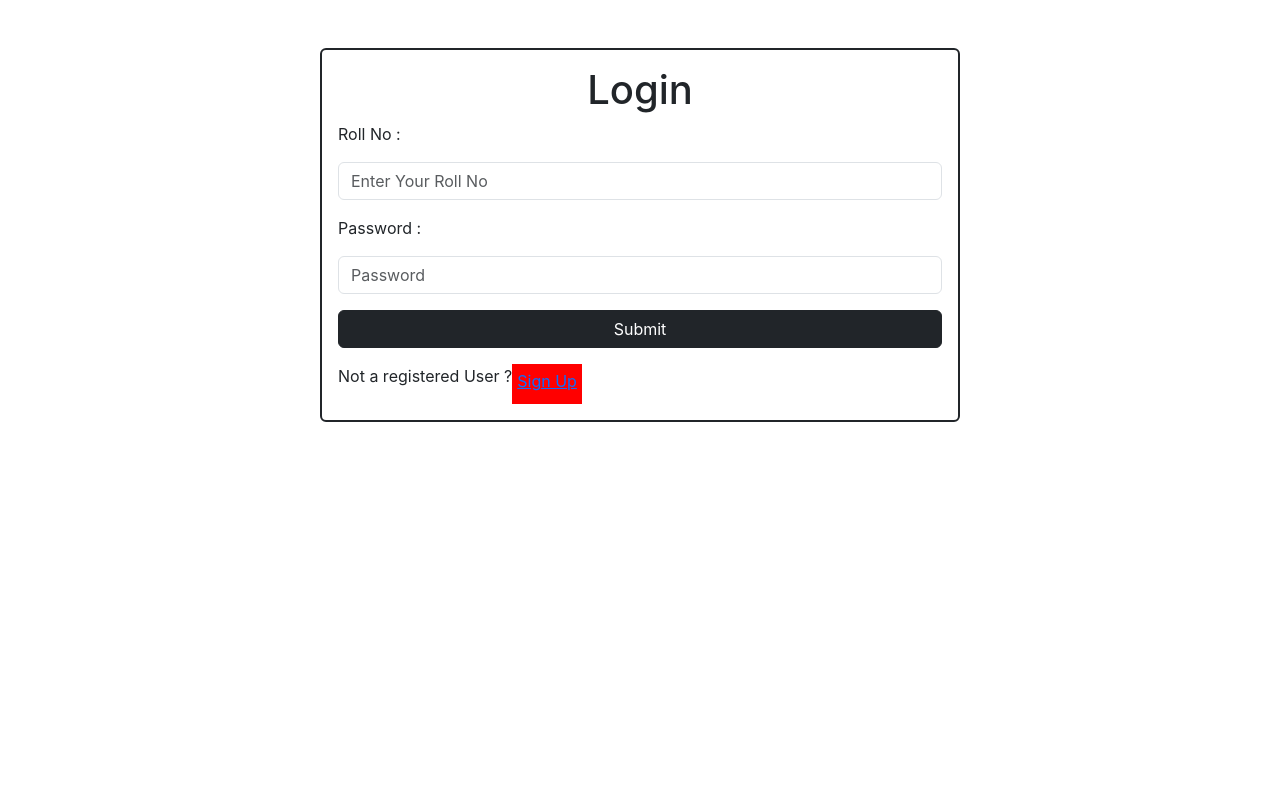
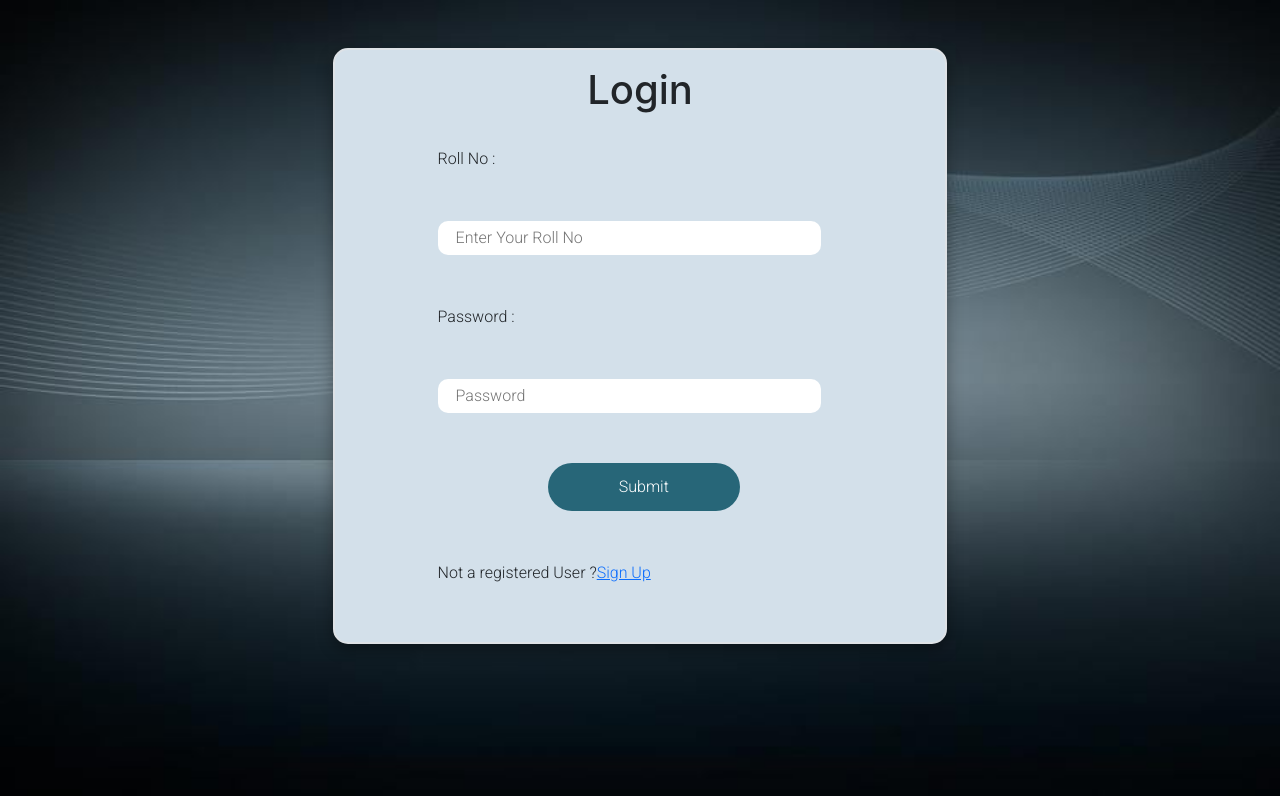
Before and after one commit to RagulGanesh/interview-exp-front-end, a React (Create React App) app: page /login in a window 1280 px wide. Shown: the top 796 px of the page. Built offline with nearby package versions, Linux system fonts and the light colour scheme.

Commit message:
post done search incomplete

```diff
--- a/public/index.html
+++ b/public/index.html
@@ -2,6 +2,7 @@
 <html lang="en">
   <head>
     <meta charset="utf-8" />
+    <link rel="stylesheet" href="https://cdnjs.cloudflare.com/ajax/libs/font-awesome/4.7.0/css/font-awesome.min.css">
     <link rel="icon" href="%PUBLIC_URL%/favicon.ico" />
     <link rel="stylesheet" href="https://cdn.jsdelivr.net/npm/bootstrap@5.3.0-alpha1/dist/css/bootstrap.min.css">
     <meta name="viewport" content="width=device-width, initial-scale=1" />
--- a/src/components/Login.js
+++ b/src/components/Login.js
@@ -1,6 +1,7 @@
 import React, { useState } from 'react'
 import "../static/Login.css"
 import "../static/utils.css"
+import  image from "../static/img/signupbg.jpg"
 
 import { Link, useNavigate } from 'react-router-dom';
 export const Login = () => {
@@ -29,22 +30,25 @@ export const Login = () => {
           }
   }
   return (
-
-    <div className='mt-5 d-flex flex-column  justify-content-center container w-50 border border-dark p-3 border-2 rounded'>
+    <>
+    <img className=""src={image} alt="" />
+    <div className='cont mt-5 d-flex flex-column bg_col justify-content-center container border p-3 border-2'>
       <h1 className='text-center'>Login</h1>
-      <form onSubmit={handleSubmit} className='d-flex flex-column gap-3 justify-content-between'>
+      <div className="container con">
+      <form onSubmit={handleSubmit} className='formFlex'>
         <label htmlFor="rollno">Roll No :</label>
-        <input value={rollno} onChange={e=>{setRollno(e.target.value)}} className='form-control' type="text" id='rollno' placeholder='Enter Your Roll No'/>
+        <input value={rollno} onChange={e=>{setRollno(e.target.value)}} className='inp' type="text" id='rollno' placeholder='Enter Your Roll No'/>
         <label htmlFor="password">Password :</label>
-        <input value={password} onChange={e=>{setPassword(e.target.value)}} className='form-control' type="text" id='password' placeholder='Password'/>
-        <input type="submit" className='btn btn-dark' />
+        <input value={password} onChange={e=>{setPassword(e.target.value)}} className='inp' type="text" id='password' placeholder='Password'/>
+        <input type="submit" className='btns' />
         <div className='d-flex'>
         <p>Not a registered User ?</p>
-        <Link className="red" to="/signup">Sign Up</Link>
+        <Link to="/signup">Sign Up</Link>
         </div>
-
       </form>
+      </div>
     </div>
+    </>
 
 
   )
--- a/src/components/Navbar.js
+++ b/src/components/Navbar.js
@@ -32,7 +32,7 @@ export const Navbar = () => {
   return (
     <nav class="navbar navbar-expand-lg bg-dark navbar-dark">
   <div class="container-fluid">
-    <a class="navbar-brand" href="#">Navbar</a>
+    <a class="navbar-brand" href="#">Interview Chronicles</a>
     <button class="navbar-toggler" type="button" data-bs-toggle="collapse" data-bs-target="#navbarSupportedContent" aria-controls="navbarSupportedContent" aria-expanded="false" aria-label="Toggle navigation">
       <span class="navbar-toggler-icon"></span>
     </button>
@@ -45,8 +45,8 @@ export const Navbar = () => {
 
       </ul>
       <button onClick={handleClick} className='btn btn-primary'>Create Post</button>
+    <button onClick={handleLogout} className='btn btn-primary'>Logout</button>
     </div>
-    <button onClick={handleLogout} className='btn btn-primary'>Logout</button>
   </div>
 </nav>
   )
--- a/src/components/Newsfeed.js
+++ b/src/components/Newsfeed.js
@@ -1,5 +1,8 @@
 import React, { useEffect, useState } from "react";
 import { Post } from "./Post";
+import "../static/utils.css"
+import "../static/Newfeed.css"
+
 
 export const Newsfeed = () => {
   const [posts, setPosts] = useState([]);
@@ -48,18 +51,20 @@ export const Newsfeed = () => {
 
   return (
     <>
-      <div className="d-flex justify-content-center">
-        <input
+      <div className="search">
+      <input value={search} onChange={(e) => {
+            setSearch(e.target.value);
+          }} type="text" placeholder="Search.." name="search"/>
+      <button onClick={handleClick} type="submit"><i class="fa fa-search"></i></button>
+        {/* <input
           value={search}
           onChange={(e) => {
             setSearch(e.target.value);
           }}
           type="text"
           className="form-control w-50 my-5"
-        />
-        <button onClick={handleClick} className="btn btn-success my-5 mx-3">
-          Search
-        </button>
+        /> */}
+        {/* <button onClick={handleClick} type="submit" className="btn_search"><i class="fa fa-search"></i></button> */}
         {/* <button className='btn btn-danger my-5'>Filter</button> */}
       </div>
 
--- a/src/components/Post.js
+++ b/src/components/Post.js
@@ -1,6 +1,9 @@
 import React from 'react'
 import { useNavigate } from 'react-router-dom'
 import parse from 'html-react-parser'
+import "../static/utils.css"
+import "../static/Post.css"
+import { Link } from 'react-router-dom'
 
 export const Post = (props) => {
   const Navigate = useNavigate();
@@ -8,10 +11,15 @@ export const Post = (props) => {
     Navigate(`/home/post/${props.id}`)
   }
   return (
-    <div className='border border-dark m-2 p-2 rounded-2'>
+    <>
+    <div className="container">
+    <div className='cont bg_col post_cont'>
         <h6>{props.title}</h6>
         <p>{parse(props.content)}</p>
-        <button onClick={handleClick} className='btn btn-primary'>Read More</button>
+        <div className="read"><button onClick={handleClick} className='btns_link'>Read More</button></div>
+        {/* <Link onClick={handleClick}>Read More</Link> */}
     </div>
+    </div>
+    </>
   )
 }
--- a/src/components/Signup.js
+++ b/src/components/Signup.js
@@ -57,7 +57,6 @@ export const Signup = () => {
     <div className='cont mt-5 d-flex flex-column bg_col justify-content-center container border p-3 border-2'>
       <h1 className='text-center'>Sign Up</h1>
       <div className="container con">
-
       <form onSubmit={handleSubmit} className='formFlex'>
         <label htmlFor="name">User Name :</label>
         <input value={username} onChange={e=>{setUsername(e.target.value)}} type="text" id='name'  className="inp" placeholder='Enter your name' />
--- a/src/static/Login.css
+++ b/src/static/Login.css
@@ -1,4 +1,38 @@
-.red{
-    background-color: red;
-    padding: 5px;
+@import url('https://fonts.googleapis.com/css2?family=Roboto:wght@300&display=swap');
+
+*{
+    padding: 0;
+    margin: 0;
 }
+.cont{
+    width: 48%;
+    border-radius: 15px;
+    box-shadow: rgba(0, 0, 0, 0.35) 0px 5px 15px;
+    padding: 3rem 3rem;
+    background-color: #D3E0EA;
+}
+img{
+    width: 100vw;
+    height: 100vh;
+    top: 0;
+    position:absolute;
+    z-index: -1;
+}
+.formFlex{
+    display: flex;
+    flex-direction: row;
+    font-family: 'roboto','sans serif';
+
+}
+.con{
+    padding-left: 15%;
+}
+.btns{
+    margin-left: 23%;
+    width: 40%;
+}
+@media screen and (max-width: 480px) {
+    .cont {
+      width: 90%;
+    }
+}
--- /dev/null
+++ b/src/static/Newfeed.css
@@ -0,0 +1,17 @@
+.search{
+    width: 100%;
+    display: flex;
+    flex-direction: row;
+    justify-content: center;
+    margin: 3rem;
+    padding: 5px 10px;
+
+}
+.search input{
+    padding: 5px 10px;
+    border-radius: 9px 0 0 9px;
+}
+.search button{
+    padding: 5px 10px;
+    border-radius: 0 9px 9px 0;
+}
--- /dev/null
+++ b/src/static/Post.css
@@ -0,0 +1,22 @@
+.btns_link{
+    -webkit-appearance: button;
+    -moz-appearance: button;
+    appearance: button;
+    border: none;
+    background:none;
+    text-decoration: underline;
+    /* color: rgb(76, 76, 233); */
+    color: #0d6efd;
+}
+.post_cont{
+    display: flex;
+    flex-direction: column;
+    width: 65%;
+    margin: auto;
+    margin-bottom: 1.5em;
+}
+.read{
+    display: flex;
+    flex-direction: row-reverse;
+    width: 100%;
+}
--- a/src/static/Signup.css
+++ b/src/static/Signup.css
@@ -1,3 +1,5 @@
+@import url('https://fonts.googleapis.com/css2?family=Roboto:wght@300&display=swap');
+
 *{
     padding: 0;
     margin: 0;
@@ -8,6 +10,8 @@
     box-shadow: rgba(0, 0, 0, 0.35) 0px 5px 15px;
     padding: 3rem 3rem;
     background-color: #D3E0EA;
+    /* background-color: rgba(53, 231, 210, 0.35); */
+
 }
 img{
     width: 100vw;
@@ -16,19 +20,13 @@ img{
     position:absolute;
     z-index: -1;
 }
-.inp{
-    width: 80%;
-    padding: 5px;
-    padding-left: 18px;
-    border-radius: 10px;
-    border: none;
-}
 .formFlex{
     display: flex;
     flex-direction: column;
     gap: 3;
     height: 63vh;
     justify-content: space-around;
+    font-family: 'roboto','sans serif';
 
 }
 .con{
@@ -43,4 +41,4 @@ img{
 
       width: 90%;
     }
-  }
+}
--- a/src/static/utils.css
+++ b/src/static/utils.css
@@ -11,3 +11,10 @@
     font-family: 'Roboto', sans-serif;
     border: none;
 }
+.inp{
+    width: 80%;
+    padding: 5px;
+    padding-left: 18px;
+    border-radius: 10px;
+    border: none;
+}
```
